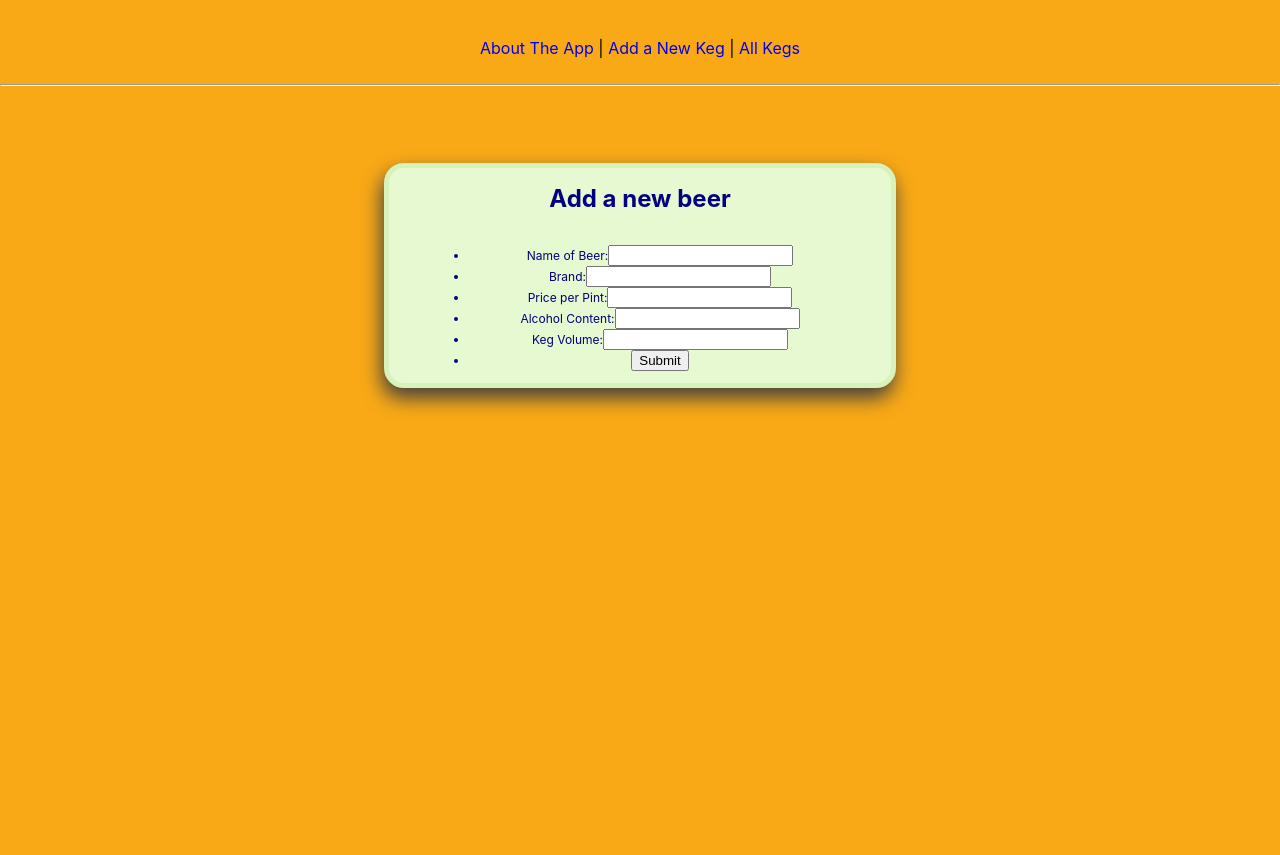
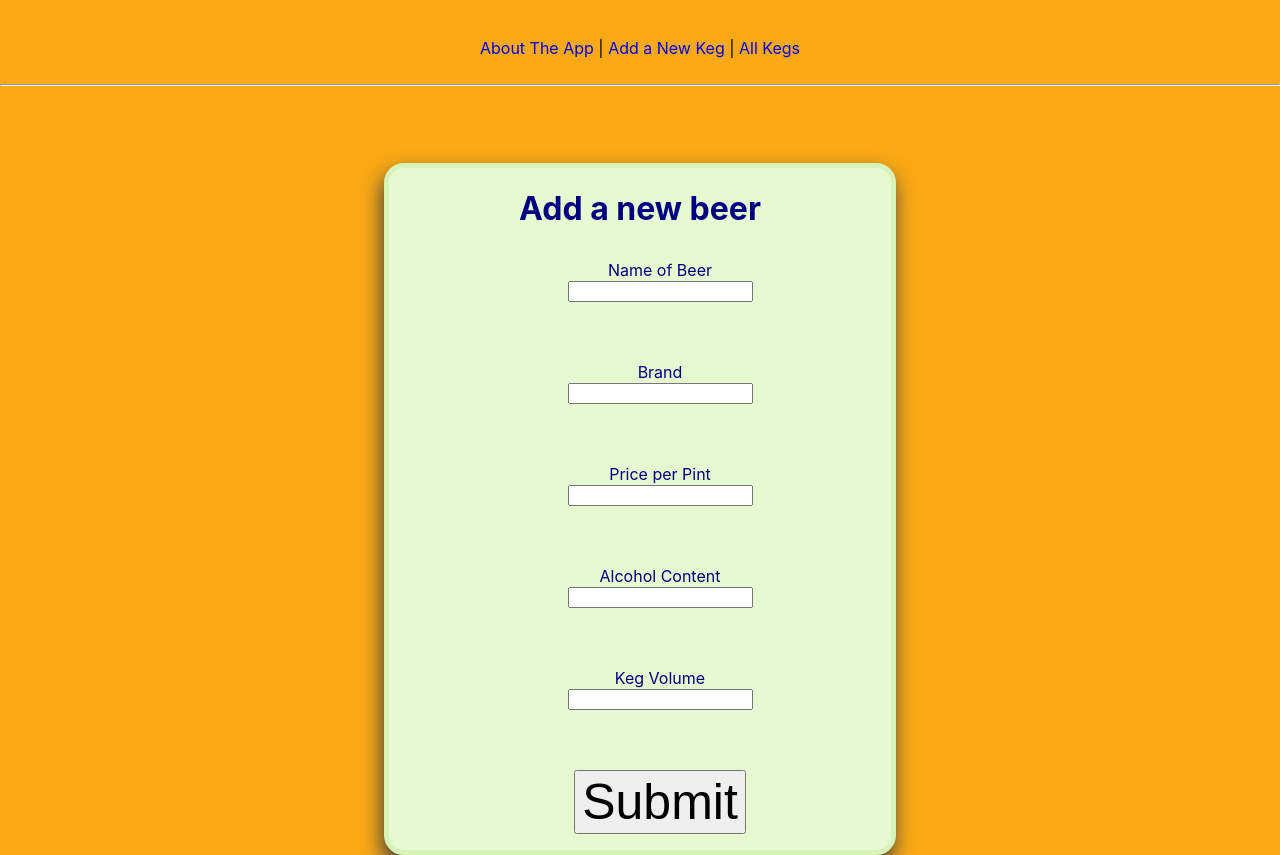
Before and after one commit to marcusjensen15/week1-react-code-review-v3, a React (Create React App) app in the folder react-code-review-1/: page /#/newkegform in a window 1280 px wide. Before the commit the page ends 800 px from the top, so only its background shows below. Built offline with nearby package versions, Linux system fonts and the light colour scheme.

Commit message:
add addtional styling to form

```diff
--- a/react-code-review-1/src/components/NewKegForm.jsx
+++ b/react-code-review-1/src/components/NewKegForm.jsx
@@ -11,7 +11,7 @@ export default function NewKegForm(){
 
   const textCenter = {
     textAlign: 'center',
-    fontSize: '1.5vh'
+    fontSize: '2vh'
   }
   const newBeerHeader = {
     marginBottom: '4vh'
@@ -29,44 +29,70 @@ export default function NewKegForm(){
     marginTop: '6%'
   }
 
+  const listStyle = {
+    listStyle: 'none'
+  }
+
+  const submitButtonStyle = {
+
+    marginTop: '4%',
+    border: 'none',
+    textAlign: 'center',
+    fontSize: '20px'
+
+  }
+
+  const buttonSize = {
+    fontSize: '50px'
+  }
+  const inputPadding = {
+    marginBottom: '60px'
+
+  }
+
   return(
 
     <div style={textCenter}>
       <div style={formWrap}>
         <h1 style={newBeerHeader}>Add a new beer </h1>
         <form>
-          <ul>
-            <li>
+          <ul style={listStyle}>
+            <li style={inputPadding}>
               <label>
-                Name of Beer:
+                Name of Beer
+                <br></br>
                 <input type="text" name="name" />
               </label>
             </li>
-            <li>
+            <li style={inputPadding}>
               <label>
-                Brand:
+                Brand
+                <br></br>
                 <input type="text" name="name" />
               </label>
             </li>
-            <li>
+            <li style={inputPadding}>
               <label>
-                Price per Pint:
+                Price per Pint
+                <br></br>
                 <input type="text" name="name" />
               </label>
             </li>
-            <li>
+            <li style={inputPadding}>
               <label>
-                Alcohol Content:
+                Alcohol Content
+                <br></br>
                 <input type="text" name="name" />
               </label>
             </li>
-            <li>
+            <li style={inputPadding}>
               <label>
-                Keg Volume:
+                Keg Volume
+                <br></br>
                 <input type="number" name="name" />
               </label>
             </li>
-            <li><input type="submit" value="Submit" /></li>
+            <div  style={submitButtonStyle}><li><input style={buttonSize}type="submit" value="Submit" /></li> </div>
 
           </ul>
         </form>
```
